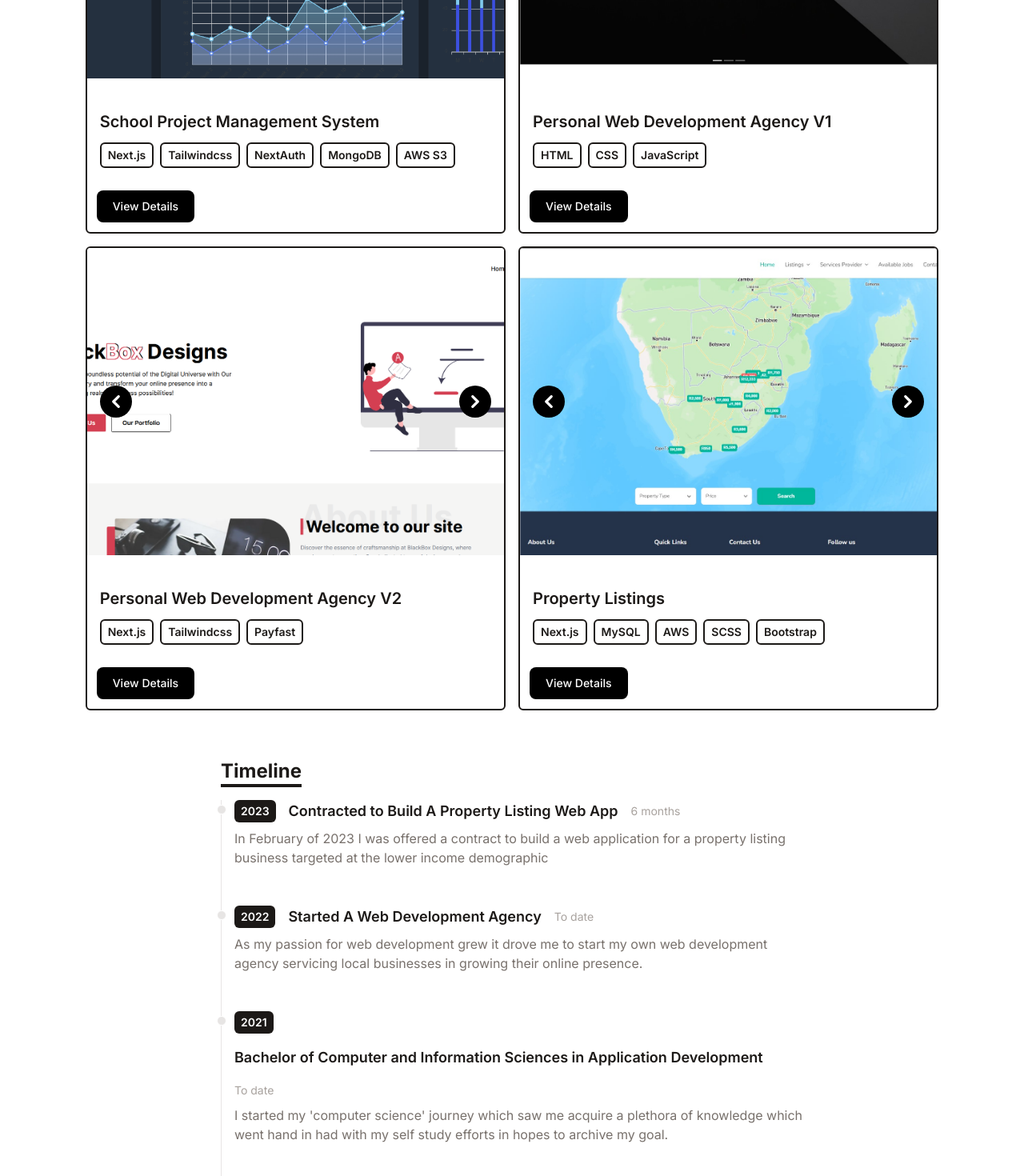
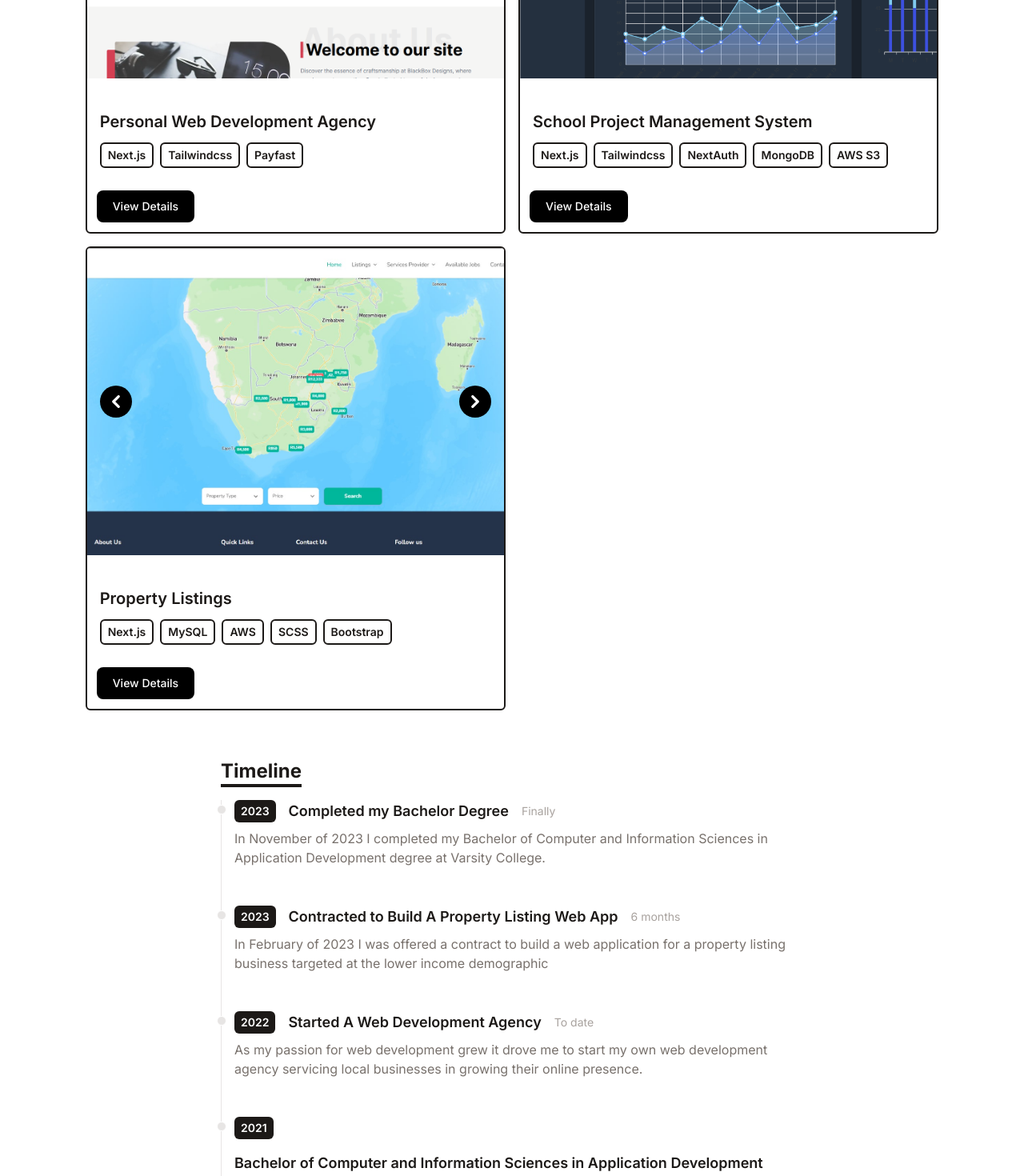
Before and after one commit to BT-Matshazi/My-Portfolio, a React (Vite) app: page / in a window 1280 px wide. Shown: the part 1080-2550 px from the top of the page at 80% size. Built offline with nearby package versions, Linux system fonts and the light colour scheme.

Commit message:
pus data updates

```diff
--- a/src/data/portfolio.js
+++ b/src/data/portfolio.js
@@ -1,34 +1,6 @@
 export default [
   {
-    title: "School Project Management System",
-    imgUrl: [
-      "/assets/Wil Management.png",
-      "/assets/wil2.png",
-      "/assets/wil1.png",
-      "/assets/wil3.png",
-    ],
-    stack: ["Next.js", "Tailwindcss", "NextAuth", "MongoDB", "AWS S3"],
-    link: "https://wil-management.vercel.app/student/dashboard",
-    description:
-      "The Work Integrated Learning management system (WIL)-ms is a comprehensive digital platform designed to streamline and enhance the management of the Work Integration Learning module (WIL) at IIE Varsity College. This innovative system aims to empower students as they embark on a 13-week journey to build web and mobile applications for non-governmental organizations (NGOs) in collaborative groups of six.",
-  },
-  {
-    title: "Personal Web Development Agency V1",
-    imgUrl: [
-      "/assets/Blackbox.jpg",
-      "/assets/v11.png",
-      "/assets/v12.png",
-      "/assets/v13.png",
-      "/assets/v14.png",
-      "/assets/v15.png",
-    ],
-    stack: ["HTML", "CSS", "JavaScript"],
-    link: "https://blackboxdesigns.co.za/",
-    description:
-      "BlackBox Designs is my personal web development agency that specializes in building websites for small businesses. I offer a wide range of services including web design, web development, and web hosting.",
-  },
-  {
-    title: "Personal Web Development Agency V2",
+    title: "Personal Web Development Agency",
     imgUrl: [
       "/assets/v21.png",
       "/assets/v22.png",
@@ -44,6 +16,19 @@ export default [
       "BlackBox Designs is my personal web development agency that specializes in building websites for small businesses. I offer a wide range of services including web design, web development, and web hosting.",
   },
   {
+    title: "School Project Management System",
+    imgUrl: [
+      "/assets/Wil Management.png",
+      "/assets/wil2.png",
+      "/assets/wil1.png",
+      "/assets/wil3.png",
+    ],
+    stack: ["Next.js", "Tailwindcss", "NextAuth", "MongoDB", "AWS S3"],
+    link: "https://wil-management.vercel.app/student/dashboard",
+    description:
+      "The Work Integrated Learning management system (WIL)-ms is a comprehensive digital platform designed to streamline and enhance the management of the Work Integration Learning module (WIL) at IIE Varsity College. This innovative system aims to empower students as they embark on a 13-week journey to build web and mobile applications for non-governmental organizations (NGOs) in collaborative groups of six.",
+  },
+  {
     title: "Property Listings",
     imgUrl: ["/assets/roomsekasi1.jpg"],
     stack: ["Next.js", "MySQL", "AWS", "SCSS", "Bootstrap"],
--- a/src/data/timeline.js
+++ b/src/data/timeline.js
@@ -1,9 +1,17 @@
 export default [
+  {
+    year: "2023",
+    title: "Completed my Bachelor Degree",
+    duration: "Finally",
+    details:
+      "In November of 2023 I completed my Bachelor of Computer and Information Sciences in Application Development degree at Varsity College.",
+  },
   {
     year: "2023",
     title: "Contracted to Build A Property Listing Web App",
     duration: "6 months",
-    details: "In February of 2023 I was offered a contract to build a web application for a property listing business targeted at the lower income demographic",
+    details:
+      "In February of 2023 I was offered a contract to build a web application for a property listing business targeted at the lower income demographic",
   },
   {
     year: "2022",
@@ -16,7 +24,7 @@ export default [
     year: "2021",
     title:
       "Bachelor of Computer and Information Sciences in Application Development",
-    duration: "To date",
+    duration: "3 Years",
     details:
       "I started my 'computer science' journey which saw me acquire a plethora of knowledge which went hand in had with my self study efforts in hopes to archive my goal.",
   },
```
